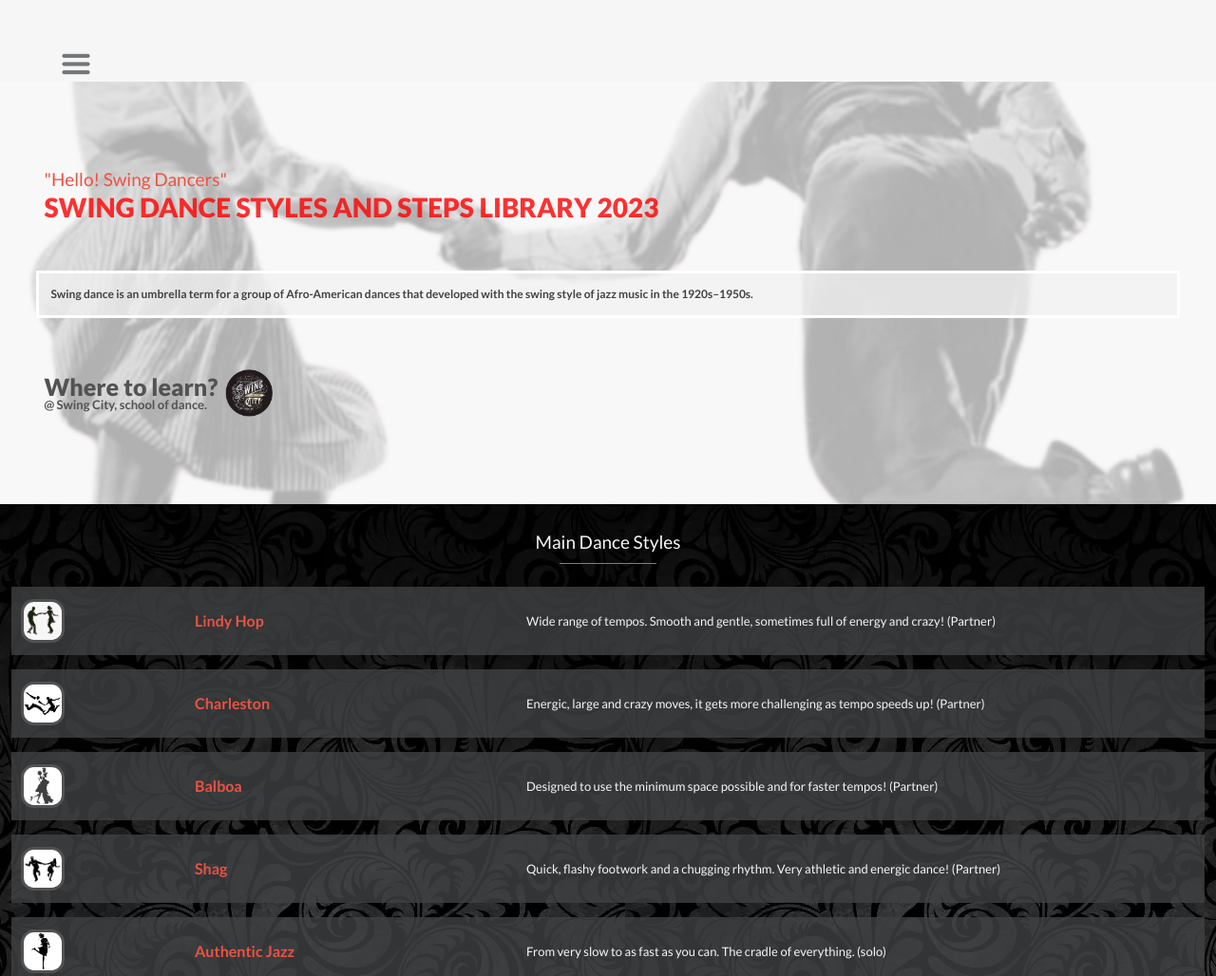
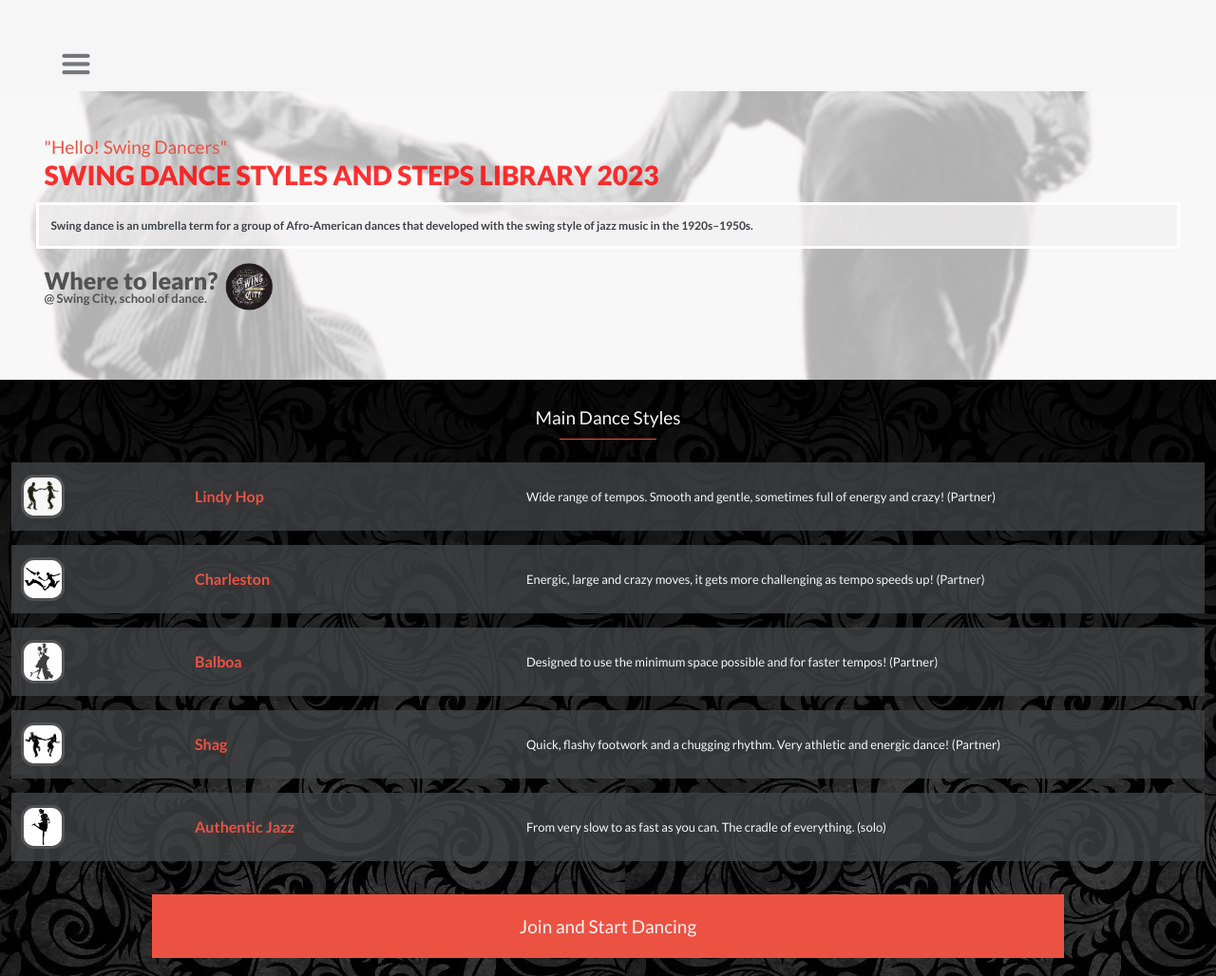
Before and after one commit to Mar12358/capstone-lh, a website: page index.html in a window 1280 px wide. Shown: the top 1028 px of the page at 95% size. Drawn offline with Linux system fonts and the light colour scheme.

Commit message:
Delete fixed height for main home page

```diff
--- a/styles-conference/stylesheets/styles.css
+++ b/styles-conference/stylesheets/styles.css
@@ -51,6 +51,7 @@ button {
 }
 
 .hello {
+  margin-top: 10px;
   font-weight: 400;
   color: #ec5242;
   font-size: 19px;
@@ -92,6 +93,7 @@ button {
   background-repeat: no-repeat;
   background-size: cover;
   background-position: center;
+  margin-top: 10px;
 }
 
 header {
@@ -103,8 +105,7 @@ header {
   padding: 3%;
   display: flex;
   flex-direction: column;
-  height: 46vh;
-  justify-content: space-evenly;
+  gap: 15px;
 }
 
 .headings,
@@ -122,6 +123,7 @@ header {
   display: flex;
   align-items: center;
   max-width: 266px;
+  margin-bottom: 35px;
 }
 
 .link-sc {
```
